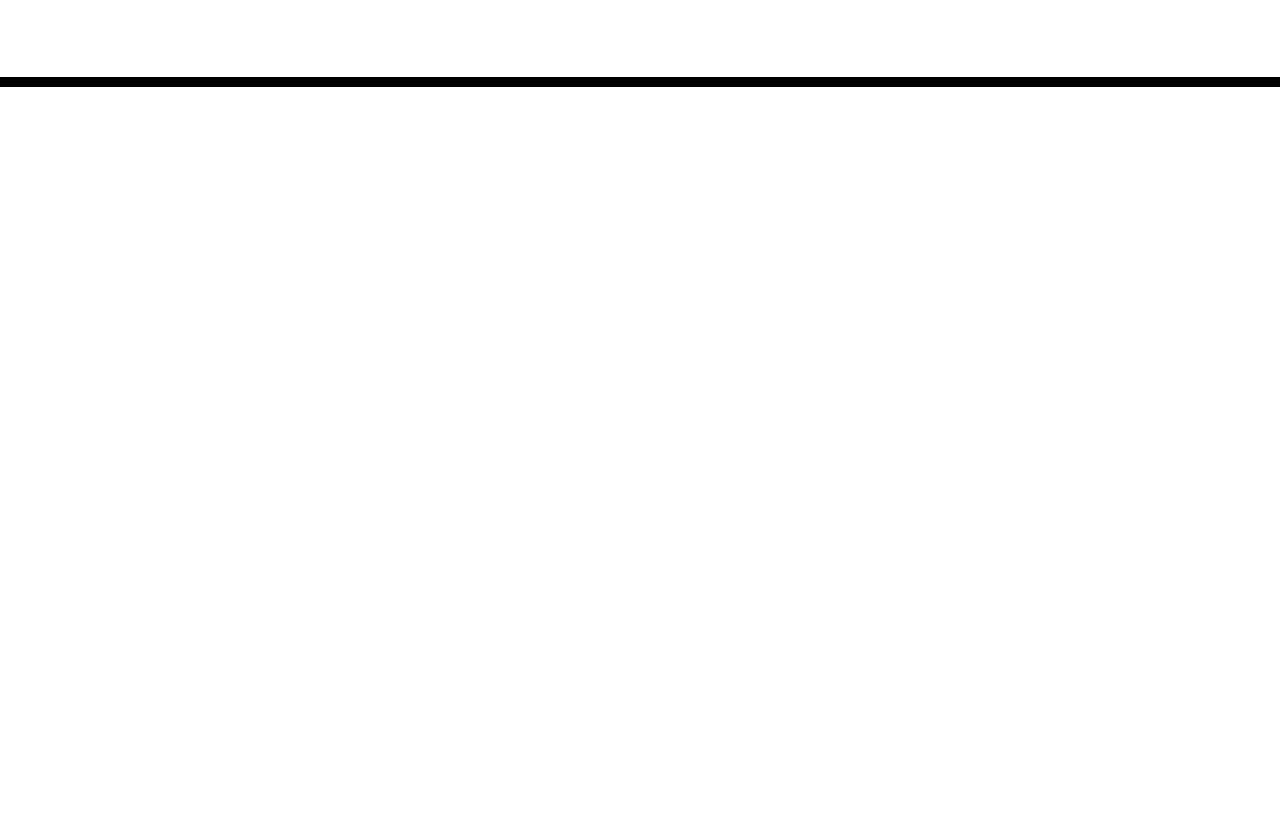
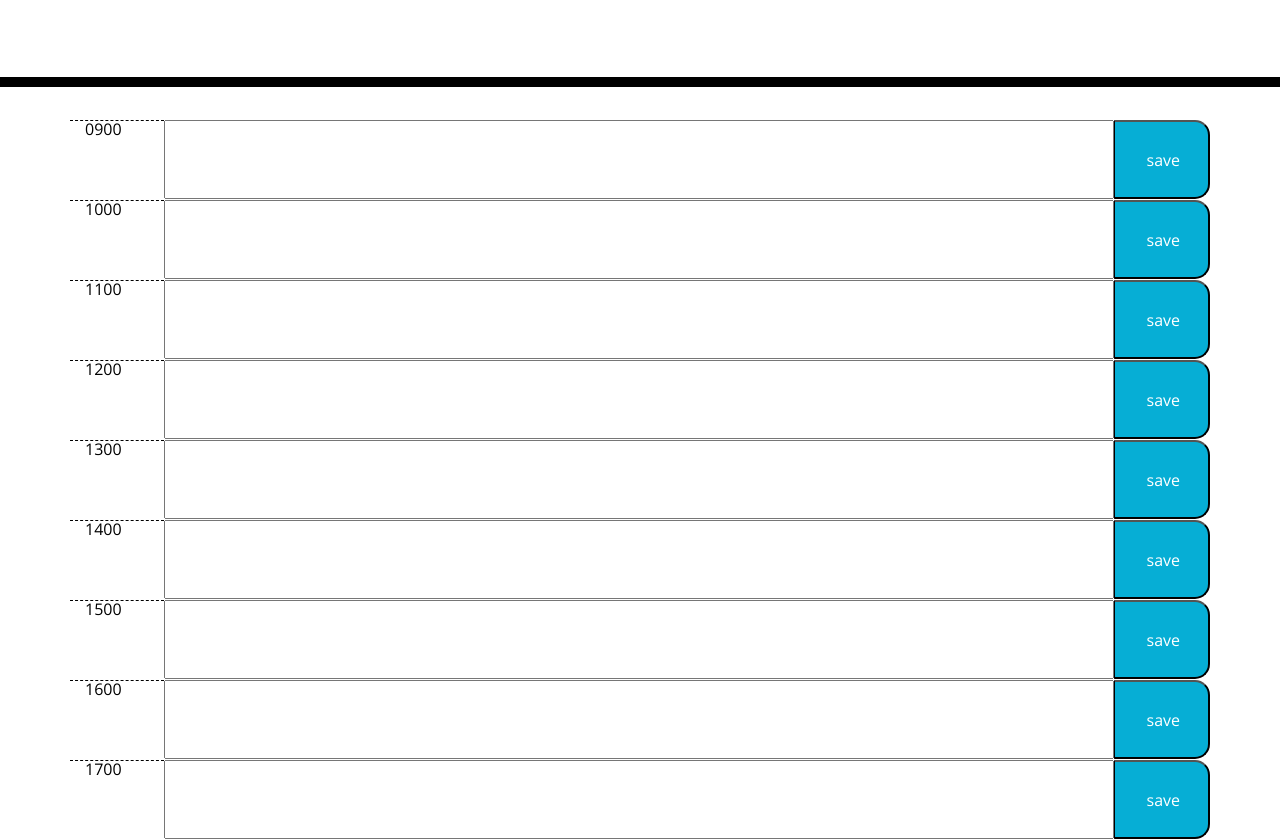
Before and after one commit to zimmermanc6588/workday, a plain HTML site: page index.html in a window 1280 px wide. Shown: the part 181-1020 px from the top of the page. Before the commit the page ends 800 px from the top, so only its background shows below. Drawn offline with nearby package versions, Linux system fonts and the light colour scheme; files that its build step writes are made by us from their sources.

Commit message:
Made time blocks created js file

```diff
--- a/index.html
+++ b/index.html
@@ -30,7 +30,53 @@
     </header>
     <div class="container">
       <!-- Timeblocks go here -->
+      <div class="row">
+        <div class="hour col" >0900</div>
+        <input type="text" class="col-10">
+        <button class="saveBtn col"> save</button>
+      </div>
+
+    <div class="row">
+      <div class="hour col" >1000</div>
+      <input type="text" class="col-10">
+      <button class="saveBtn col"> save</button>
     </div>
+    <div class="row">
+      <div class="hour col" >1100</div>
+      <input type="text" class="col-10">
+      <button class="saveBtn col"> save</button>
+    </div>
+    <div class="row">
+      <div class="hour col" >1200</div>
+        <input type="text" class="col-10">
+        <button class="saveBtn col"> save</button>
+      </div>
+      <div class="row">
+      <div class="hour col" >1300</div>
+        <input type="text" class="col-10">
+        <button class="saveBtn col"> save</button>
+      </div>
+      <div class="row">
+      <div class="hour col" >1400</div>
+        <input type="text" class="col-10">
+        <button class="saveBtn col"> save</button>
+      </div>
+      <div class="row">
+      <div class="hour col" >1500</div>
+        <input type="text" class="col-10">
+        <button class="saveBtn col"> save</button>
+      </div>
+      <div class="row">
+      <div class="hour col" >1600</div>
+        <input type="text" class="col-10">
+        <button class="saveBtn col"> save</button>
+      </div>
+      <div class="row">
+      <div class="hour col" >1700</div>
+        <input type="text" class="col-10">
+        <button class="saveBtn col"> save</button>
+      </div>
+  </div>
 
     <script src="https://code.jquery.com/jquery-3.4.1.min.js"></script>
     <script src="https://cdnjs.cloudflare.com/ajax/libs/moment.js/2.24.0/moment.min.js"></script>
```
Also changed, not shown: assets/script.js (added), assets/style.css (renamed from style.css).
